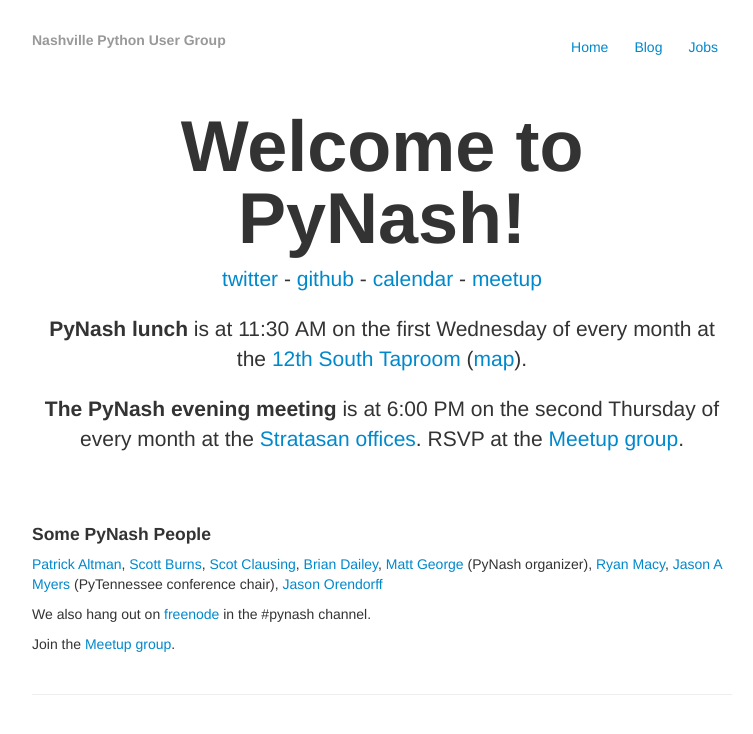
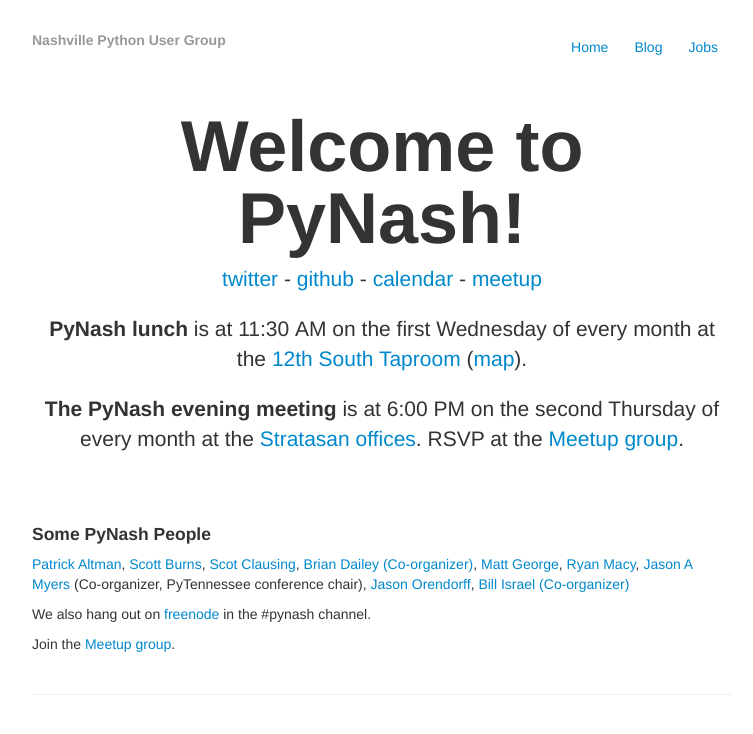
Before and after one commit to pynashorg/pynashorg.github.com, a Jekyll site: the page built from index.html, in a window 1280 px wide. Shown: the top 734 px of the page, without its empty margins (258-1011 px from the left). Built offline with Jekyll 4.4.1, drawn with Linux system fonts in a browser that asks for light colours; nearby versions of some CDN libraries; library files that are not in the unit come from our copies.

Commit message:
Updating team.

```diff
--- a/index.html
+++ b/index.html
@@ -28,11 +28,12 @@
     <a href="https://twitter.com/paltman">Patrick Altman</a>,
     <a href="https://twitter.com/scottsburns">Scott Burns</a>,
     <a href="https://twitter.com/tsclausing">Scot Clausing</a>,
-    <a href="https://twitter.com/byeliad">Brian Dailey</a>,
-    <a href="https://twitter.com/binarydud">Matt George</a> (PyNash organizer),
+    <a href="https://twitter.com/byeliad">Brian Dailey (Co-organizer)</a>,
+    <a href="https://twitter.com/binarydud">Matt George</a>,
     <a href="https://twitter.com/R_Macy">Ryan Macy</a>,
-    <a href="https://twitter.com/jasonamyers">Jason A Myers</a> (PyTennessee conference chair),
-    <a href="https://twitter.com/jorendorff">Jason Orendorff</a>
+    <a href="https://twitter.com/jasonamyers">Jason A Myers</a> (Co-organizer, PyTennessee conference chair),
+    <a href="https://twitter.com/jorendorff">Jason Orendorff</a>,
+    <a href="https://twitter.com/epochblue">Bill Israel (Co-organizer)</a>
     </p>
 </div>
 
```
